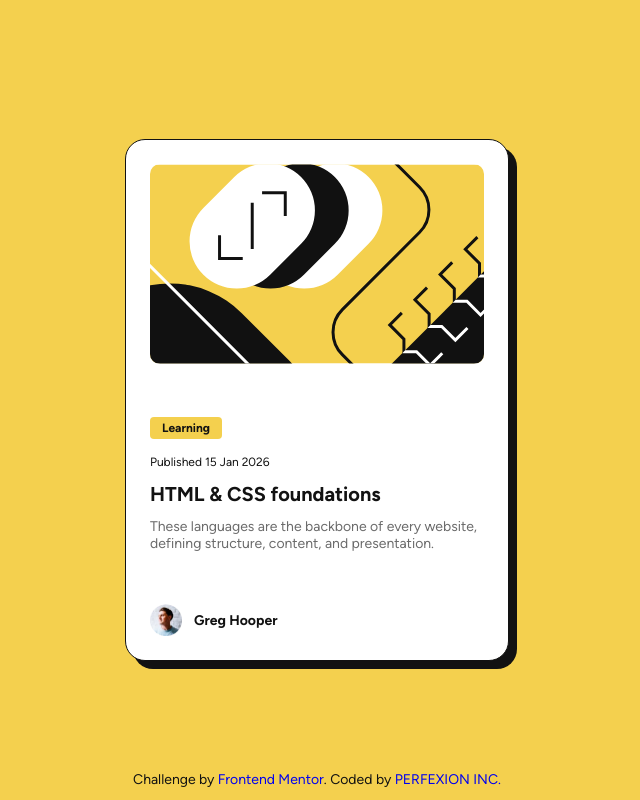
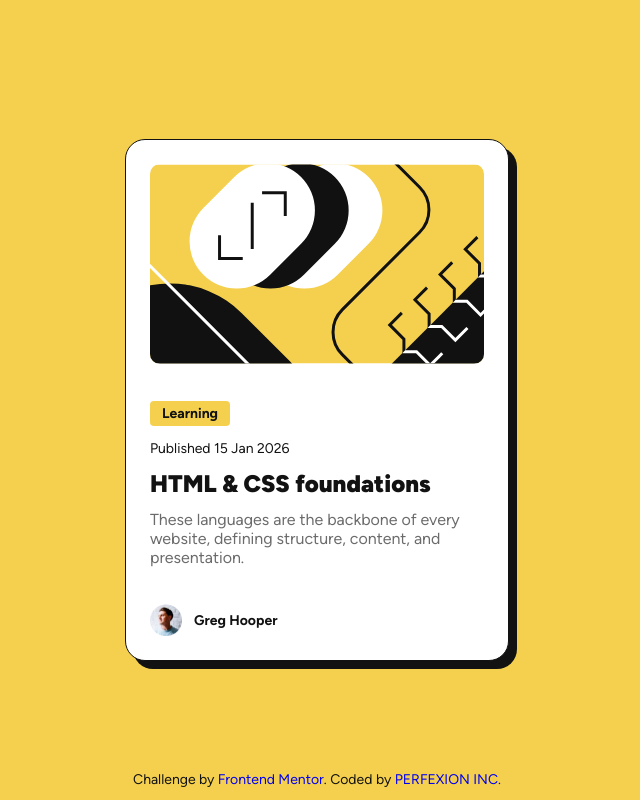
Before and after one commit to PERFEXION17/fm_blog-preview-card, a plain HTML site: page index.html in a window 1280 px wide. Shown: the whole page, without its empty margins (323-963 px from the left). Drawn offline with Linux system fonts and the light colour scheme.

Commit message:
Increase fonts of all texts for screen >768px.

```diff
--- a/styles.css
+++ b/styles.css
@@ -105,7 +105,7 @@ body {
 
 .card_main h2 {
   font-size: 20px;
-  font-weight: 700;
+  font-weight: 900;
 }
 
 .card_desc {
@@ -145,6 +145,22 @@ body {
     height: 522px;
   }
 
+  .tag{
+    font-size: 14px;
+  }
+
+  .card_main time{
+    font-size: 14px;
+  }
+
+  .card_main h2{
+    font-size: 24px;
+  }
+
+  .card_desc{
+    font-size: 16px;
+  }
+
   .footer{
     bottom: 12px;
   }
```
